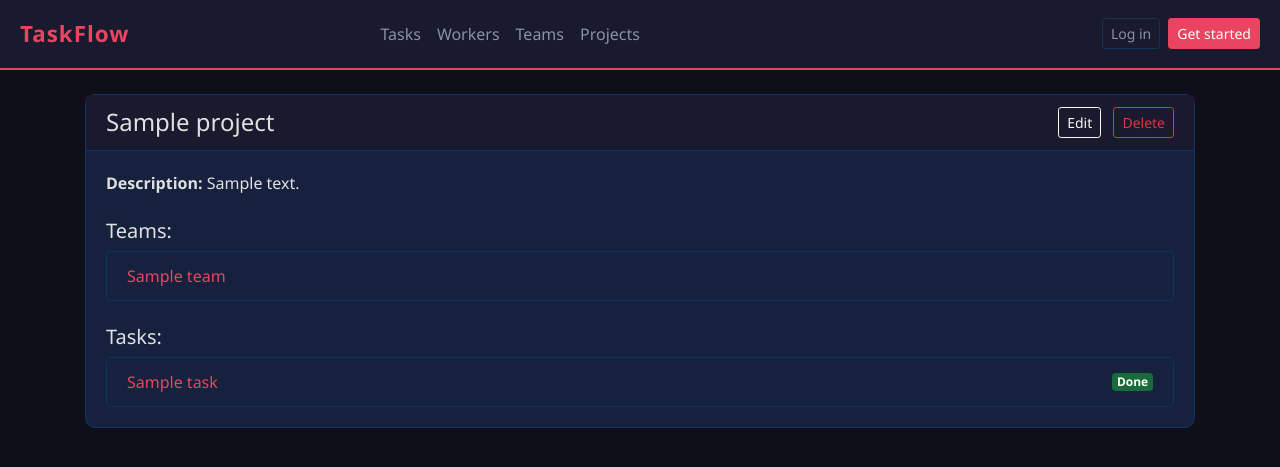
After one commit to pikaOpika/task_manager, a Django app: a page that uses templates/base.html in a window 1280 px wide. The commit adds this page. Shown: the top 467 px of the page. Run offline with Django 5.2, Linux system fonts and the light colour scheme; tables that the repository leaves empty hold one stand-in row (values such as "Sample post").

Commit message:
created views for project and teams also created templates for them

```diff
--- a/task/models.py
+++ b/task/models.py
@@ -90,10 +90,15 @@ class Worker(AbstractUser):
 class Project(models.Model):
     name = models.CharField(max_length=100)
     description = models.TextField()
+    slug = models.SlugField(unique=True)
 
     def __str__(self):
         return self.name
 
+    def save(self, *args, **kwargs):
+        if not self.slug:
+            self.slug = slugify(f"project-{uuid.uuid4()}")
+        super().save(*args, **kwargs)
 
 
 class Team(models.Model):
@@ -101,3 +106,12 @@ class Team(models.Model):
     workers = models.ManyToManyField(Worker, related_name="teams")
     project = models.ForeignKey(Project, related_name="teams",
                                 on_delete=models.SET_NULL, null=True, blank=True)
+    slug = models.SlugField(unique=True)
+
+    def __str__(self):
+        return self.name
+
+    def save(self, *args, **kwargs):
+        if not self.slug:
+            self.slug = slugify(f"team-{uuid.uuid4()}")
+        super().save(*args, **kwargs)
--- /dev/null
+++ b/task/templates/task/project_detail.html
@@ -0,0 +1,45 @@
+{% extends "base.html" %}
+
+{% block title %}{{ project.name }} — Task Manager{% endblock %}
+
+{% block content %}
+<div class="card">
+    <div class="card-header bg-dark text-white d-flex justify-content-between align-items-center">
+        <h4 class="mb-0">{{ project.name }}</h4>
+        <div>
+            <a href="{% url "task:project-update" project.slug %}" class="btn btn-sm btn-outline-light mr-2">Edit</a>
+            <a href="{% url "task:project-delete" project.slug %}" class="btn btn-sm btn-outline-danger">Delete</a>
+        </div>
+    </div>
+    <div class="card-body">
+        <p><strong>Description:</strong> {{ project.description }}</p>
+
+        <h5 class="mt-4">Teams:</h5>
+        <ul class="list-group mb-3">
+            {% for team in teams %}
+            <li class="list-group-item">
+                <a href="{% url 'task:team-detail' team.slug %}">{{ team.name }}</a>
+            </li>
+            {% empty %}
+            <li class="list-group-item text-muted">No teams assigned.</li>
+            {% endfor %}
+        </ul>
+
+        <h5 class="mt-4">Tasks:</h5>
+        <ul class="list-group">
+            {% for task in tasks %}
+            <li class="list-group-item d-flex justify-content-between align-items-center">
+                <a href="{% url 'task:task-detail' task.slug %}">{{ task.name }}</a>
+                {% if task.is_completed %}
+                    <span class="badge badge-success">Done</span>
+                {% else %}
+                    <span class="badge badge-warning">In Progress</span>
+                {% endif %}
+            </li>
+            {% empty %}
+            <li class="list-group-item text-muted">No tasks assigned.</li>
+            {% endfor %}
+        </ul>
+    </div>
+</div>
+{% endblock %}
--- a/task/urls.py
+++ b/task/urls.py
@@ -3,22 +3,42 @@ from django.urls import path
 from .views import (
     index,
     TaskListView, TaskDetailView,
-    TaskUpdateView, TaskCreateView, TaskDeleteView,
-    WorkerListView, WorkerDetailView, WorkerCreateView,
-    WorkerUpdateView
+    TaskCreateView, TaskUpdateView, TaskDeleteView,
+    WorkerListView, WorkerDetailView,
+    WorkerCreateView, WorkerUpdateView,
+    TeamListView, TeamDetailView,
+    TeamCreateView, TeamUpdateView, TeamDeleteView,
+    ProjectListView, ProjectDetailView,
+    ProjectCreateView, ProjectUpdateView, ProjectDeleteView
 )
 
 app_name = 'task'
 
 urlpatterns = [
+    # Home page
     path('', index, name='index'),
+    # Registration for workers
     path('registration/', WorkerCreateView.as_view(), name="worker-create"),
+    # Tasks
     path('tasks/', TaskListView.as_view(), name="task-list"),
     path('tasks/create/', TaskCreateView.as_view(), name="task-create"),
     path('tasks/update/<slug:slug>/', TaskUpdateView.as_view(), name="task-update"),
     path('tasks/delete/<slug:slug>/', TaskDeleteView.as_view(), name="task-delete"),
     path('tasks/<slug:slug>/', TaskDetailView.as_view(), name="task-detail"),
+    # Workers
     path('workers/', WorkerListView.as_view(), name="worker-list"),
+    path('workers/update/<slug:slug>/', WorkerUpdateView.as_view(), name="worker-update"),
     path('workers/<slug:slug>/', WorkerDetailView.as_view(), name="worker-detail"),
-    path('workers/update/<slug:slug>/', WorkerUpdateView.as_view(), name="worker-update"),
+    # Teams
+    path('teams/', TeamListView.as_view(), name="team-list"),
+    path('teams/create/', TeamCreateView.as_view(), name="team-create"),
+    path('teams/update/<slug:slug>/', TeamUpdateView.as_view(), name="team-update"),
+    path('teams/delete/<slug:slug>/', TeamDeleteView.as_view(), name="team-delete"),
+    path('teams/<slug:slug>/', TeamDetailView.as_view(), name="team-detail"),
+    # Projects
+    path('projects/', ProjectListView.as_view(), name="project-list"),
+    path('projects/create/', ProjectCreateView.as_view(), name="project-create"),
+    path('projects/update/<slug:slug>/', ProjectUpdateView.as_view(), name="project-update"),
+    path('projects/delete/<slug:slug>/', ProjectDeleteView.as_view(), name="project-delete"),
+    path('projects/<slug:slug>/', ProjectDetailView.as_view(), name="project-detail"),
 ]
--- a/task/views.py
+++ b/task/views.py
@@ -3,10 +3,12 @@ from django.views import generic
 from django.urls import reverse_lazy
 from django.contrib.auth import get_user_model, login
 from django.contrib.auth.mixins import LoginRequiredMixin
+from django.contrib.auth.models import AnonymousUser
 from django.core.exceptions import PermissionDenied
 from django.db.models import Count, Q
 
-from .models import Task, Position
+
+from .models import Task, Position, Project, Team
 from .forms import WorkerForm, WorkerUpdateForm, WorkerSearchForm
 
 # Create your views here.
@@ -30,7 +32,7 @@ class TaskListView(generic.ListView):
         completed = req.get("completed")
         if completed is not None:
             queryset = queryset.filter(is_completed=completed == "true")
-        if req.get("my"):
+        if req.get("my") and self.request.user != AnonymousUser():
             user = self.request.user
             queryset = queryset.filter(assignees=user)
         return queryset
@@ -54,13 +56,11 @@ class TaskDetailView(LoginRequiredMixin, generic.DetailView):
 class TaskCreateView(LoginRequiredMixin, generic.CreateView):
     model = Task
     fields = ["name", "description", "deadline", "priority", "task_type", "assignees"]
-    exclude = ["slug"]
     success_url = reverse_lazy("task:task-list")
 
 class TaskUpdateView(LoginRequiredMixin, generic.UpdateView):
     model = Task
     fields = ["name", "description", "deadline", "is_completed", "priority", "task_type", "assignees"]
-    exclude = ["slug"]
     slug_url_kwarg = "slug"
     slug_field = "slug"
 
@@ -131,3 +131,78 @@ class WorkerUpdateView(LoginRequiredMixin, generic.UpdateView):
 
     def get_success_url(self):
         return reverse_lazy("task:worker-detail", kwargs={"slug": self.object.slug})
+
+
+
+class ProjectListView(generic.ListView):
+    model = Project
+    paginate_by = 5
+    context_object_name = "projects"
+
+    def get_queryset(self):
+        return Project.objects.prefetch_related("tasks").all()
+
+class ProjectDetailView(generic.DetailView):
+    model = Project
+    slug_field = "slug"
+    slug_url_kwarg = "slug"
+    context_object_name = "project"
+
+    def get_context_data(self, **kwargs):
+        context = super().get_context_data(**kwargs)
+        context["teams"] = self.object.teams.all()
+        context["tasks"] = self.object.tasks.all()
+        return context
+
+
+class ProjectCreateView(generic.CreateView):
+    model = Project
+    fields = ["name", "description"]
+    success_url = reverse_lazy("task:project-list")
+
+class ProjectUpdateView(generic.UpdateView):
+    model = Project
+    fields = ["name", "description"]
+    slug_field = "slug"
+    slug_url_kwarg = "slug"
+
+    def get_success_url(self):
+        return reverse_lazy("task:project-detail", kwargs={"slug": self.object.slug})
+
+class ProjectDeleteView(generic.DeleteView):
+    model = Project
+    slug_url_kwarg = "slug"
+    slug_field = "slug"
+    success_url = reverse_lazy("task:project-list")
+
+
+class TeamListView(generic.ListView):
+    model = Team
+    paginate_by = 5
+    context_object_name = "teams"
+
+class TeamDetailView(generic.DetailView):
+    model = Team
+    slug_field = "slug"
+    slug_url_kwarg = "slug"
+    context_object_name = "team"
+
+class TeamCreateView(generic.CreateView):
+    model = Team
+    fields = ["name", "workers", "project"]
+    success_url = reverse_lazy("task:team-list")
+
+class TeamUpdateView(generic.UpdateView):
+    model = Team
+    slug_field = "slug"
+    slug_url_kwarg = "slug"
+    fields = ["name", "workers", "project"]
+
+    def get_success_url(self):
+        return reverse_lazy("task:team-detail", kwargs={"slug":self.object.slug})
+
+class TeamDeleteView(generic.DeleteView):
+    model = Team
+    slug_url_kwarg = "slug"
+    slug_field = "slug"
+    success_url = reverse_lazy("task:team-list")
--- a/templates/base.html
+++ b/templates/base.html
@@ -15,7 +15,9 @@
 
     <div class="navbar-nav mx-auto">
         <a class="nav-link" href="{% url 'task:task-list' %}" style="color:#8892a4;">Tasks</a>
-        <a class="nav-link" href="{% url 'task:worker-list' %}" style="color:#8892a4;">Team</a>
+        <a class="nav-link" href="{% url 'task:worker-list' %}" style="color:#8892a4;">Workers</a>
+        <a class="nav-link" href="{% url 'task:team-list' %}" style="color:#8892a4;">Teams</a>
+        <a class="nav-link" href="{% url 'task:project-list' %}" style="color:#8892a4;">Projects</a>
     </div>
 
     <div class="ml-auto d-flex align-items-center">
```
Also changed, not shown: task/admin.py (+10 -1 lines), task/templates/task/project_confirm_delete.html (added, +24 -0 lines), task/templates/task/project_form.html (added, +30 -0 lines), task/templates/task/project_list.html (added, +31 -0 lines), task/templates/task/team_confirm_delete.html (added, +24 -0 lines), task/templates/task/team_detail.html (added, +34 -0 lines), task/templates/task/team_form.html (added, +30 -0 lines), task/templates/task/team_list.html (added, +35 -0 lines), task/migrations/0001_initial.py, task/migrations/0002_project_task_project_team.py (deleted).
